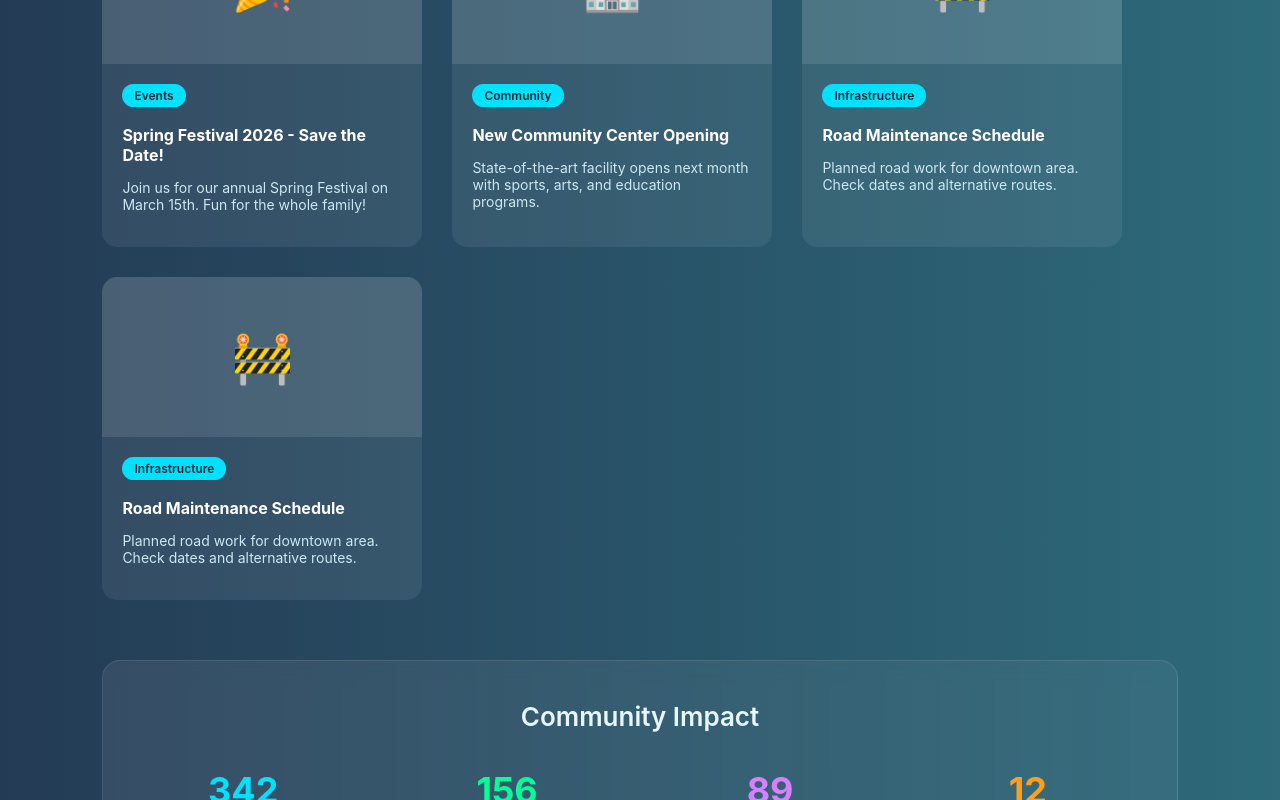
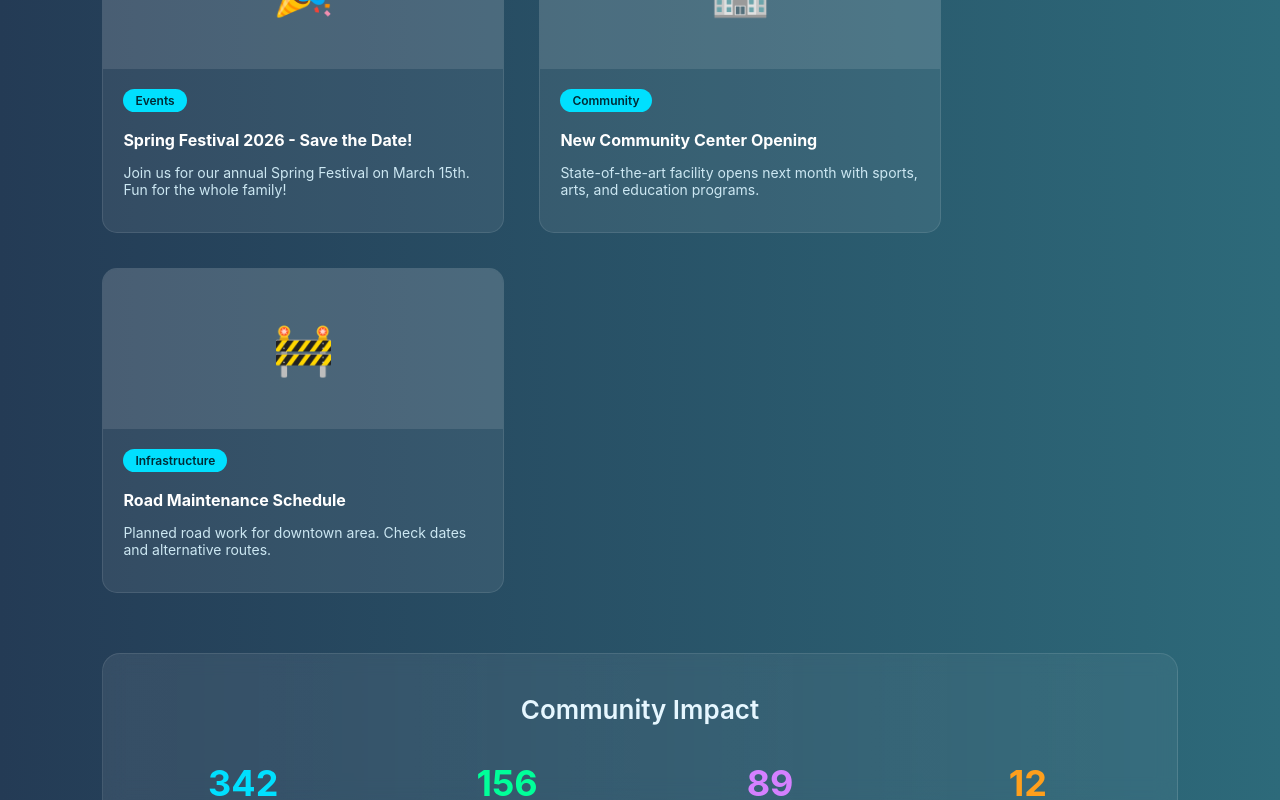
Before and after one commit to Junaid-Taqi/orator-public-portal, a React (Create React App) app: page / in a window 1280 px wide. Shown: the part 984-1784 px from the top of the page. Built offline with nearby package versions, Linux system fonts and the light colour scheme.

Commit message:
initial commit

```diff
--- a/src/App.css
+++ b/src/App.css
@@ -163,6 +163,7 @@
   text-align: center;
   transition: 0.3s ease;
   cursor: pointer;
+  border: 1px solid rgba(255, 255, 255, 0.1);
 }
 
 .hero-card:hover {
@@ -202,7 +203,7 @@
 .update-cards {
   margin-top: 30px;
   display: flex;
-  gap: 30px;
+  gap: 35px;
   flex-wrap: wrap;
 }
 
@@ -210,8 +211,9 @@
   background: rgba(255, 255, 255, 0.07);
   border-radius: 15px;
   overflow: hidden;
-  width: 320px;
+  width: 400px;
   transition: 0.3s;
+  border: 1px solid rgba(255, 255, 255, 0.1);
 }
 
 .update-card:hover {
--- a/src/components/Home.js
+++ b/src/components/Home.js
@@ -80,19 +80,6 @@ const Home = () => {
                             </p>
                         </div>
                     </div>
-
-                    <div className="update-card">
-                        <div className="update-top">🚧</div>
-                        <div className="update-bottom">
-                            <div className="badge">Infrastructure</div>
-                            <h4>Road Maintenance Schedule</h4>
-                            <p>
-                                Planned road work for downtown area. Check dates and
-                                alternative routes.
-                            </p>
-                        </div>
-                    </div>
-
                 </div>
             </section>
 
```
